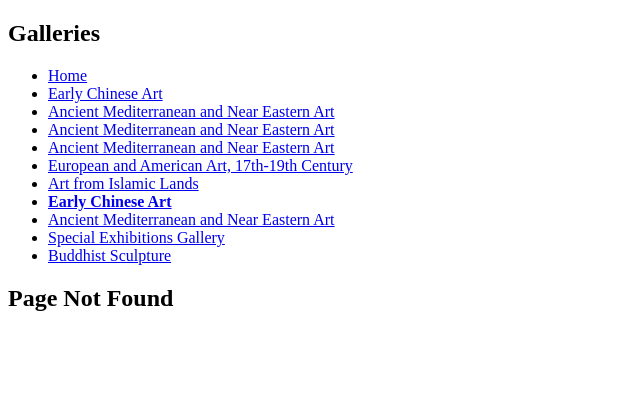
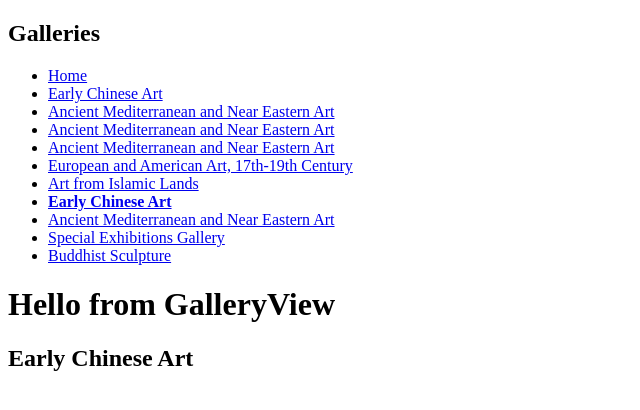
Before and after one commit to craftycarmen/react-router-art-museum, a React (Vite) app in the folder art-museum/: page /1600 in a window 1280 px wide. Shown: the top 410 px of the page, without its empty margins (0-640 px from the left). Built offline with nearby package versions, Linux system fonts and the light colour scheme; the HTML template or start-up script is replaced by a standard one.

Commit message:
phase 4 complete

```diff
--- a/art-museum/src/App.jsx
+++ b/art-museum/src/App.jsx
@@ -1,6 +1,7 @@
 import { createBrowserRouter, RouterProvider, Outlet } from 'react-router-dom';
 import harvardArt from './data/harvardArt';
 import GalleryNavigation from './components/GalleryNavigation/GalleryNavigation';
+import GalleryView from './components/GalleryView/GalleryView';
 
 function Layout() {
   return (
@@ -27,6 +28,10 @@ const router = createBrowserRouter([
           <h2>Harvard Art Museum</h2>
           <p>Look, but Don&apos;t Touch. Please select a Gallery in the navigation bar.</p>
         </>
+      },
+      {
+        path: ':galleryId',
+        element: <GalleryView galleries={harvardArt.records} />
       }
     ]
   }
--- /dev/null
+++ b/art-museum/src/components/GalleryView/GalleryView.jsx
@@ -0,0 +1,19 @@
+import React from 'react'
+import { useParams, Navigate, useNavigate } from 'react-router-dom'
+
+
+export default function GalleryView({ galleries }) {
+    const navigate = useNavigate();
+    const { galleryId } = useParams();
+
+    const artGallery = galleries.find((gallery) => gallery.id === +galleryId)
+
+    if (!artGallery) return <Navigate to="/"></Navigate>
+
+    return (
+        <>
+            <h1>Hello from GalleryView</h1>
+            <h2>{artGallery.name}</h2>
+        </>
+    )
+}
--- /dev/null
+++ b/art-museum/src/components/GalleryView/index.js
@@ -0,0 +1,3 @@
+import GalleryView from "./GalleryView";
+
+export default GalleryView
```
